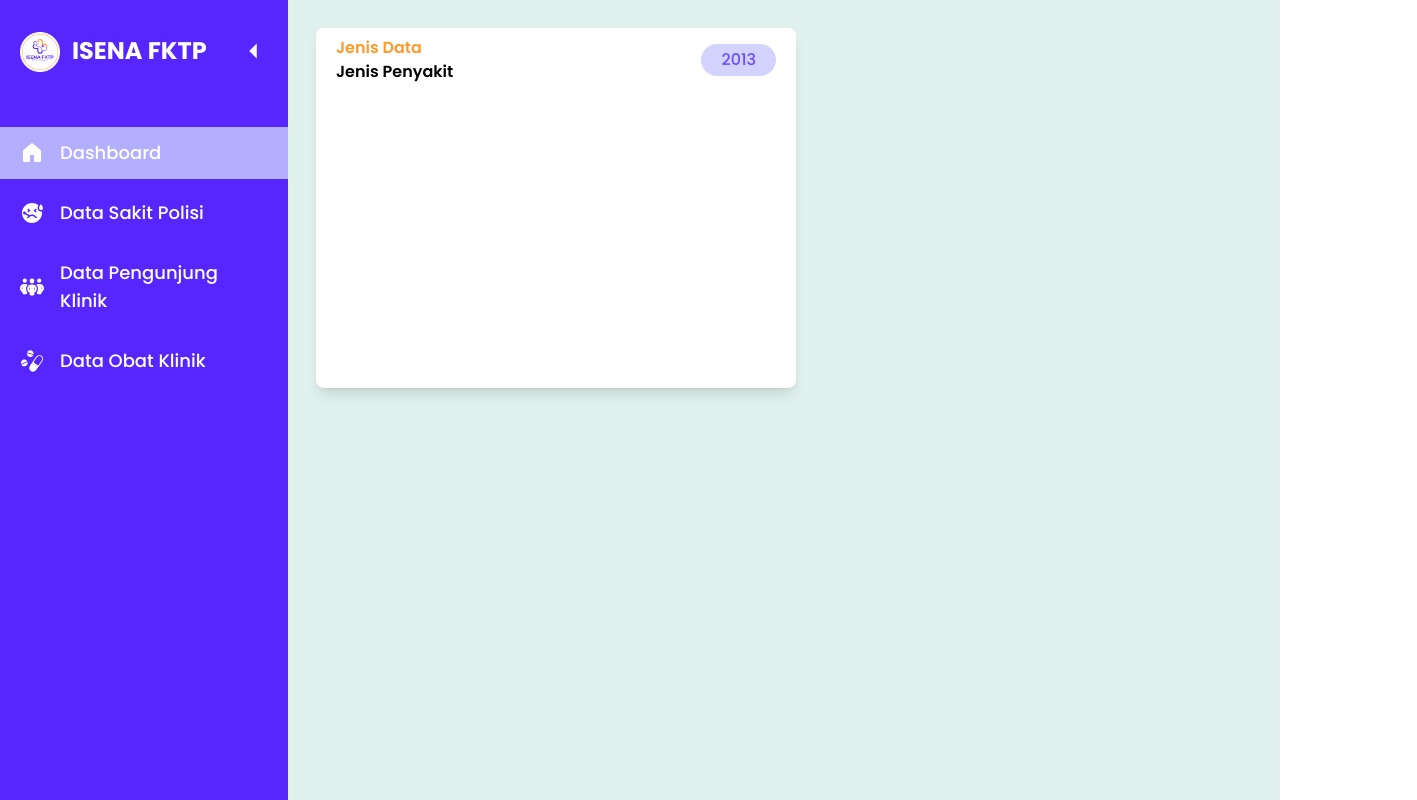
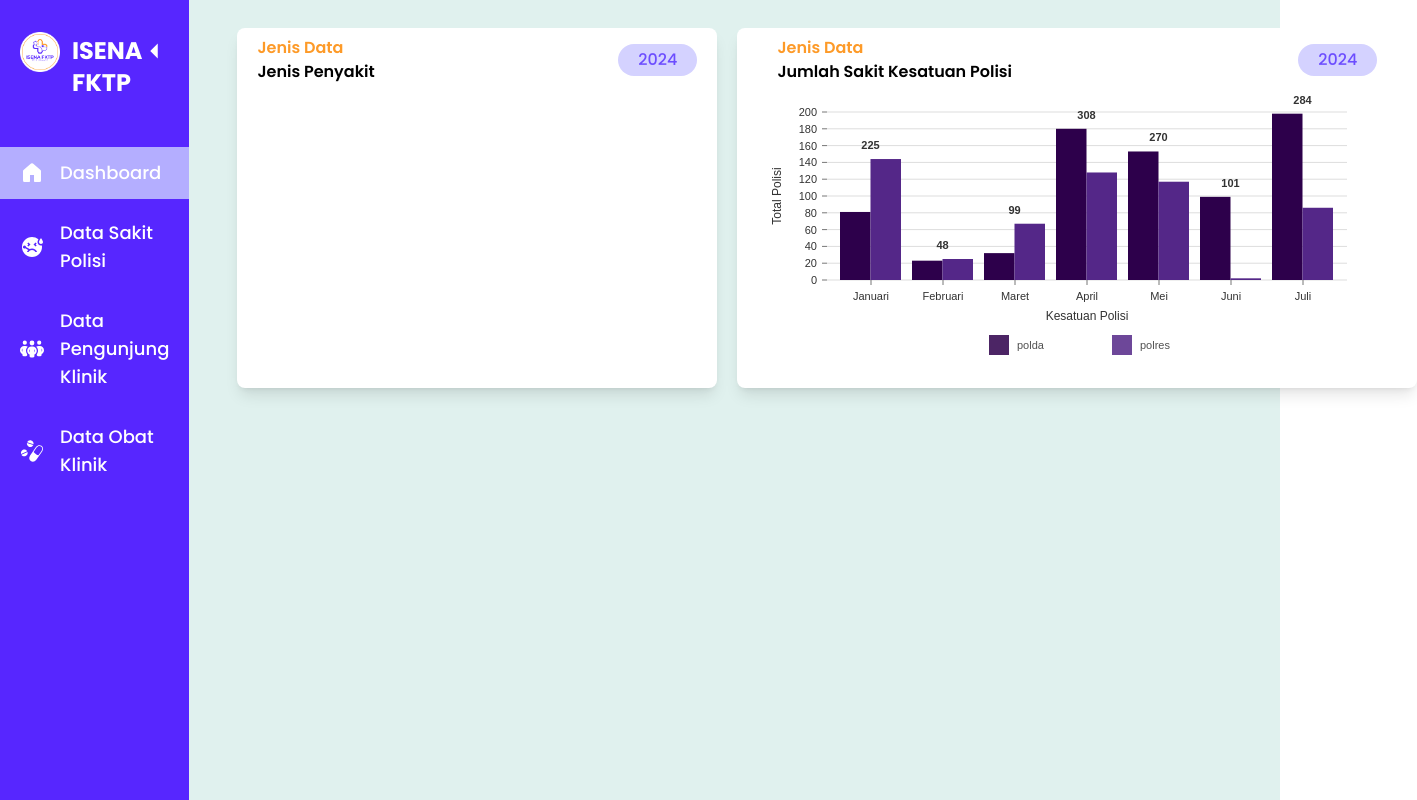
Before and after one commit to ISENA-FKTP/akusehat, a React (Vite) app: page / in a window 1280 px wide. Shown: the whole page, 1417 px wide, since content can reach past the window. Built offline with nearby package versions, Linux system fonts and the light colour scheme; no server answers.

Commit message:
Bar Chart Done

```diff
--- a/package.json
+++ b/package.json
@@ -10,6 +10,7 @@
     "preview": "vite preview"
   },
   "dependencies": {
+    "@nivo/bar": "^0.87.0",
     "@nivo/pie": "^0.87.0",
     "axios": "^1.7.2",
     "react": "^18.2.0",
--- /dev/null
+++ b/src/views/statistik/diagram/BarChart.jsx
@@ -0,0 +1,94 @@
+import { ResponsiveBar } from "@nivo/bar";
+import { DataPolisi as data } from "../model/dataPolisi";
+
+const BarChart = () => {
+  return (
+    <ResponsiveBar
+      data={data}
+      keys={["polda", "polres"]}
+      indexBy="bulan"
+      margin={{ top: 20, right: 50, bottom: 100, left: 70 }}
+      padding={0.15}
+      groupMode="grouped"
+      valueScale={{ type: "linear" }}
+      indexScale={{ type: "band", round: true }}
+      colors={{ scheme: "purple_orange" }}
+      fill={[
+        {
+          match: {
+            id: "fries",
+          },
+          id: "dots",
+        },
+        {
+          match: {
+            id: "sandwich",
+          },
+          id: "lines",
+        },
+      ]}
+      borderColor={{
+        from: "color",
+        modifiers: [["darker", "1.5"]],
+      }}
+      axisTop={null}
+      axisRight={null}
+      axisBottom={{
+        tickSize: 5,
+        tickPadding: 5,
+        tickRotation: 0,
+        legend: "Kesatuan Polisi",
+        legendPosition: "middle",
+        legendOffset: 36,
+        truncateTickAt: 0,
+      }}
+      axisLeft={{
+        tickSize: 5,
+        tickPadding: 5,
+        tickRotation: 0,
+        legend: "Total Polisi",
+        legendPosition: "middle",
+        legendOffset: -50,
+        truncateTickAt: 0,
+      }}
+      enableLabel={false}
+      enableTotals={true}
+      labelSkipHeight={12}
+      labelTextColor={{
+        from: "color",
+        modifiers: [["darker", 1.6]],
+      }}
+      legends={[
+        {
+          dataFrom: "keys",
+          anchor: "bottom",
+          direction: "row",
+          justify: false,
+          translateX: 20,
+          translateY: 75,
+          itemsSpacing: 10,
+          itemWidth: 113,
+          itemHeight: 20,
+          itemDirection: "left-to-right",
+          itemOpacity: 0.85,
+          symbolSize: 20,
+          effects: [
+            {
+              on: "hover",
+              style: {
+                itemOpacity: 1,
+              },
+            },
+          ],
+        },
+      ]}
+      role="application"
+      ariaLabel="Nivo bar chart demo"
+      barAriaLabel={(e) =>
+        e.id + ": " + e.formattedValue + " in country: " + e.indexValue
+      }
+    />
+  );
+};
+
+export default BarChart;
--- a/src/views/statistik/index.jsx
+++ b/src/views/statistik/index.jsx
@@ -1,12 +1,13 @@
 import PieChart from "./diagram/PieChart";
 import Sidebar from "../../components/statistik/sidebar";
+import BarChart from "./diagram/BarChart";
 
 export default function Statistik() {
   return (
     <>
-      <div className="flex bg-[#E0F1EE] font-primary">
+      <div className="flex gap-5 bg-[#E0F1EE] font-primary">
         <Sidebar />
-        <div className="p-7">
+        <div className="py-7 pl-7">
           <div className="shadow-lg py-2 rounded-lg bg-white">
             <div className="flex place-content-between px-5">
               <div className="font-semibold">
@@ -14,7 +15,7 @@ export default function Statistik() {
                 <h1>Jenis Penyakit</h1>
               </div>
               <p className="bg-primary-200 text-primary-500 place-content-center my-2 px-5 rounded-full font-medium">
-                2013
+                2024
               </p>
             </div>
             <div className="h-72 w-[30rem] mt-2 ">
@@ -22,6 +23,22 @@ export default function Statistik() {
             </div>
           </div>
         </div>
+        <div className="py-7">
+          <div className="shadow-lg py-2 px-5 rounded-lg bg-white">
+            <div className="flex place-content-between px-5">
+              <div className="font-semibold">
+                <h1 className="text-secondary-400">Jenis Data</h1>
+                <h1>Jumlah Sakit Kesatuan Polisi</h1>
+              </div>
+              <p className="bg-primary-200 text-primary-500 place-content-center my-2 px-5 rounded-full font-medium">
+                2024
+              </p>
+            </div>
+            <div className="h-72 w-[40rem] mt-2 ">
+              <BarChart />
+            </div>
+          </div>
+        </div>
       </div>
     </>
   );
--- /dev/null
+++ b/src/views/statistik/model/dataPolisi.js
@@ -0,0 +1,44 @@
+export const DataPolisi = [
+  {
+    bulan: "Januari",
+    polda: 81,
+    polres: 144,
+    country: "AD",
+  },
+  {
+    bulan: "Februari",
+    polda: 23,
+    polres: 25,
+    country: "AE",
+  },
+  {
+    bulan: "Maret",
+    polda: 32,
+    polres: 67,
+    country: "AF",
+  },
+  {
+    bulan: "April",
+    polda: 180,
+    polres: 128,
+    country: "AG",
+  },
+  {
+    bulan: "Mei",
+    polda: 153,
+    polres: 117,
+    country: "AI",
+  },
+  {
+    bulan: "Juni",
+    polda: 99,
+    polres: 2,
+    country: "AL",
+  },
+  {
+    bulan: "Juli",
+    polda: 198,
+    polres: 86,
+    country: "AM",
+  },
+];
```
Also changed, not shown: 1 other file (tests, documents, lock files or other folders).
